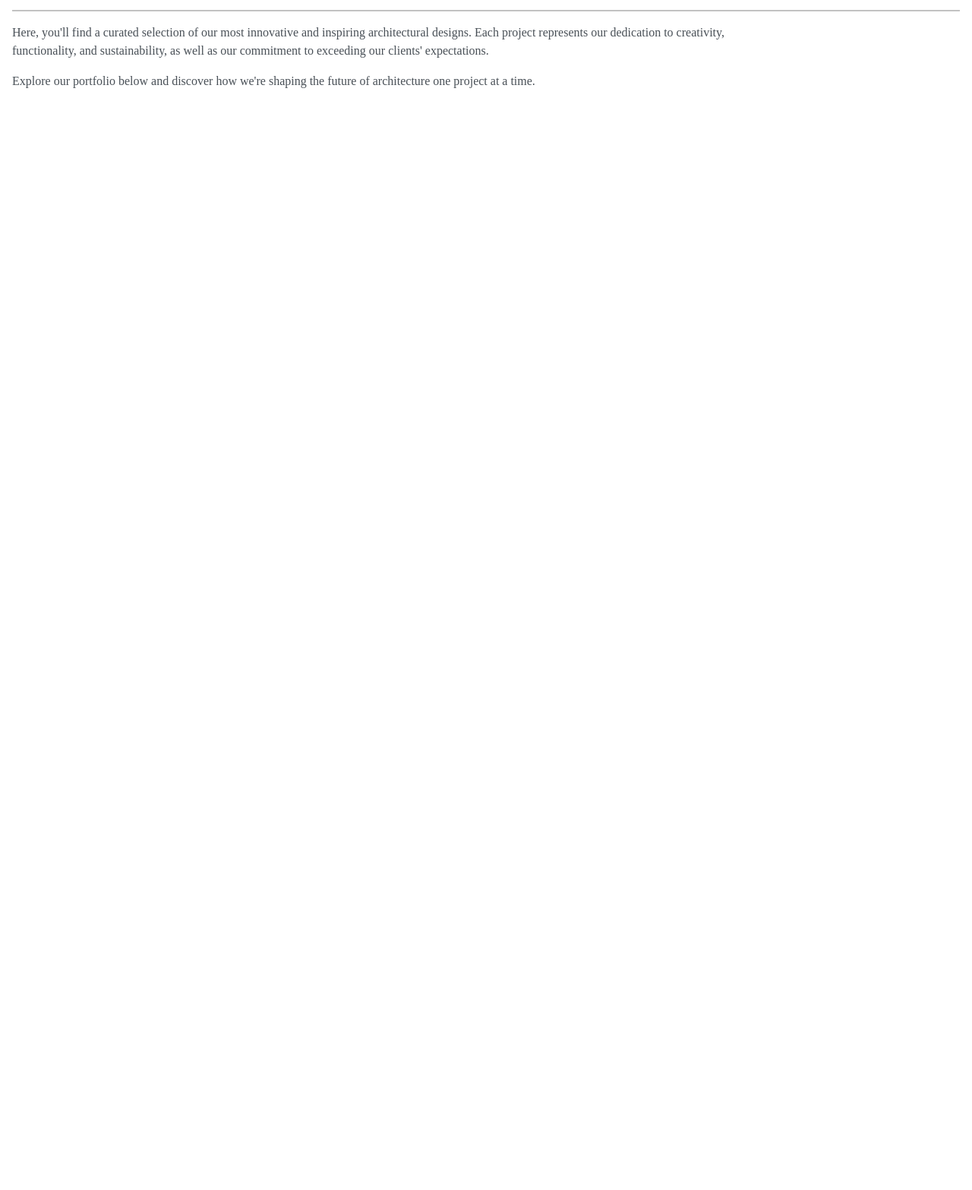
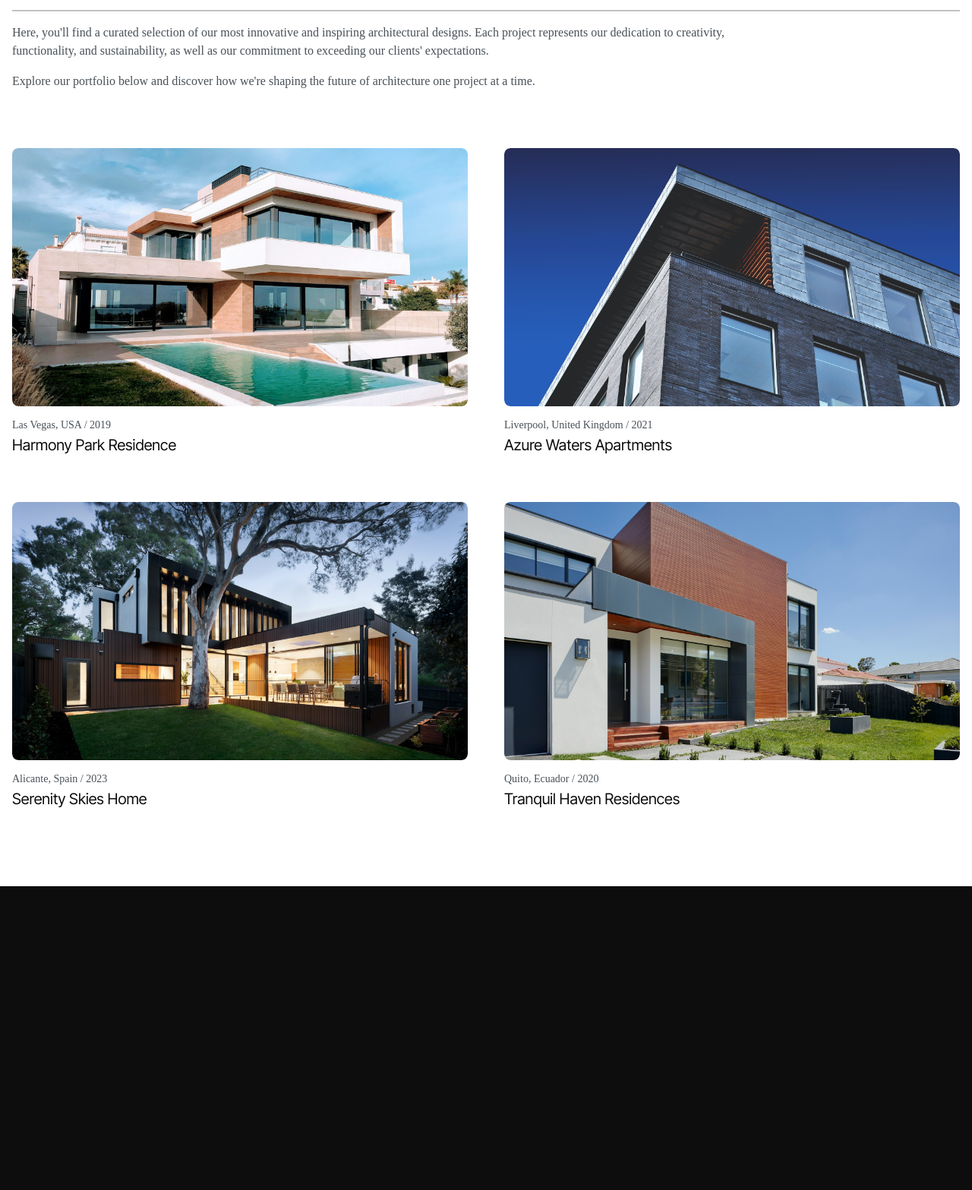
Before and after one commit to mariovida/zona, a PHP site: page /projects in a window 1280 px wide. Shown: the part 174-1741 px from the top of the page at 76% size. Before the commit the page ends 290 px from the top, so only its background shows below. Run offline with PHP 8.4, Linux system fonts and the light colour scheme; some libraries are stand-ins or nearby versions; some web fonts are replaced.

Commit message:
css fixes

```diff
--- a/css/hero.css
+++ b/css/hero.css
@@ -1,6 +1,5 @@
 .hero {
-  padding-top: 60px;
-  padding-bottom: 100px;
+  padding: 100px 0;
   background-color: var(--vz-beige);
 }
 .hero .row {
--- a/css/projects.css
+++ b/css/projects.css
@@ -5,6 +5,15 @@
 .projects .row {
   --bs-gutter-x: 6rem;
 }
+/* PROJECTS PAGE */
+.all_projects {
+  padding-top: 0;
+  background-color: transparent;
+}
+.all_projects .row {
+  --bs-gutter-x: 3rem;
+}
+
 .projects_box {
   text-decoration: none;
   color: var(--vz-main);
--- a/projects.php
+++ b/projects.php
@@ -25,5 +25,59 @@
             </div>
         </div>
     </section>
+
+    <section class="projects all_projects">
+        <div class="wrapper">
+            <div class="row mb-60">
+                <div class="col-6">
+                    <a class="projects_box" href="">
+                        <div class="projects_box-image">
+                            <img src="./images/project_1.jpg" />
+                            <button><div class="dot"></div>View project</button>
+                        </div>
+                        <span>Las Vegas, USA / 2019</span>
+                        <p>Harmony Park Residence</p>
+                    </a>
+                </div>
+                <div class="col-6">
+                    <a class="projects_box" href="">
+                        <div class="projects_box-image">
+                            <img src="./images/project_2.jpg" />
+                            <button><div class="dot"></div>View project</button>
+                        </div>
+                        <span>Liverpool, United Kingdom / 2021</span>
+                        <p>Azure Waters Apartments</p>
+                    </a>
+                </div>
+            </div>
+            <div class="row">
+                <div class="col-6">
+                    <a class="projects_box" href="">
+                        <div class="projects_box-image">
+                            <img src="./images/project_3.jpg" />
+                            <button><div class="dot"></div>View project</button>
+                        </div>
+                        <span>Alicante, Spain / 2023</span>
+                        <p>Serenity Skies Home</p>
+                    </a>
+                </div>
+                <div class="col-6">
+                    <a class="projects_box" href="">
+                        <div class="projects_box-image">
+                            <img src="./images/project_4.jpg" />
+                            <button><div class="dot"></div>View project</button>
+                        </div>
+                        <span>Quito, Ecuador / 2020</span>
+                        <p>Tranquil Haven Residences</p>
+                    </a>
+                </div>
+            </div>
+        </div>
+    </section>
+
+    <?php
+        define('footer', TRUE);
+        include 'inc/footer.php';
+    ?>
 </body>
 </html>
--- a/style.css
+++ b/style.css
@@ -116,3 +116,6 @@ h6 {
 .mb-30 {
   margin-bottom: 30px !important;
 }
+.mb-60 {
+  margin-bottom: 60px !important;
+}
```
Also changed, not shown: images/batel.jpg (deleted).
